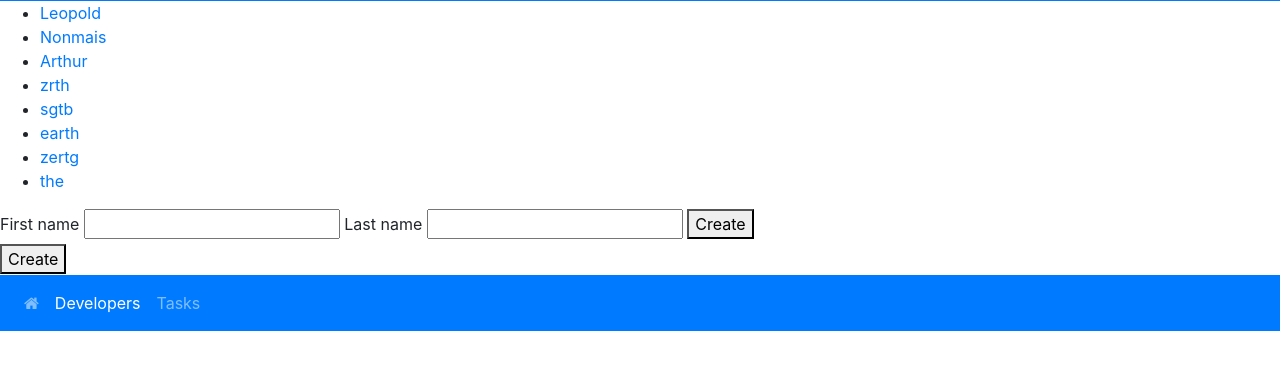
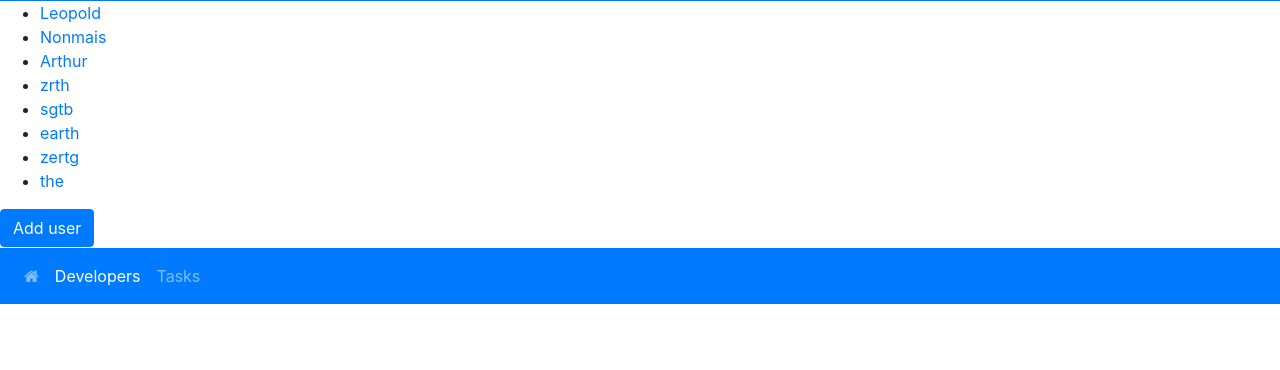
Before and after one commit to leomols97/erpg56-django-django-g53212, a Django app: page /developer/ in a window 1280 px wide. Shown: the part 201-571 px from the top of the page. Run offline with Django 3.2, Linux system fonts and the light colour scheme; data comes from the database, SQL or seed files in the repository; both versions use the stored data as it was after the commit; some libraries are stand-ins or nearby versions.

Commit message:
TD02 done

```diff
--- /dev/null
+++ b/TD01/TD01/developer/templates/developer/_create_dev_modal.html
@@ -0,0 +1,25 @@
+<!-- Ajout d'un bouton pour faire apparaître la boîte de dialogue début du nouveau block -->
+
+{% load crispy_forms_tags %} <!-- <- new -->
+
+<button type="button" class="btn btn-primary" data-toggle="modal" data-target="#add-dev-modal">Add user</button>
+<!-- Ajout du modal contenant le formulaire -->
+<div class="modal fade " id="add-dev-modal">
+    <div class="modal-dialog modal-dialog-centered">
+        <div class="modal-content">
+            <div class="modal-header">
+                <h4 class="modal-title">New developer</h4>
+                <button type="button" class="close" data-dismiss="modal"><i class="fa fa-close"></i></button>
+            </div>
+            <div class="modal-body">
+                <form action="{% url 'developer:create' %}" method="post">
+                    {% csrf_token %}
+                    {{ form|crispy }}
+                    <div>
+                        <button class="btn btn-primary" type="submit">Créer</button>
+                    </div>
+                </form>
+            </div>
+        </div>
+    </div>
+</div> <!-- fin de l'ajout -->
--- a/TD01/TD01/developer/templates/developer/forms.py
+++ b/TD01/TD01/developer/templates/developer/forms.py
@@ -6,3 +6,11 @@ from developer.models import Developer
 class DeveloperForm(forms.Form):
     first_name = forms.CharField(label="First name", max_length=100)
     last_name = forms.CharField(max_length=100)
+
+
+class DeveloperForm(forms.ModelForm):  # forms.ModelForm plutôt que forms.Form
+    # first_name = forms.CharField(label="First name", max_length=100) <- old
+    # last_name = forms.CharField(label='Last name', max_length=100) <-old
+    class Meta:  # <- news
+        model = Developer  # <- new
+        fields = ['first_name', 'last_name']  # <- new
--- a/TD01/TD01/developer/templates/developer/index.html
+++ b/TD01/TD01/developer/templates/developer/index.html
@@ -13,6 +13,11 @@
         </p>
     {% endif %}
 
+    <!-- bloc modal --> <!-- old -->
+    {% include 'developer/_create_dev_modal.html' %}  <!-- new -->
+
+
+    <!--
     <form action="{% url 'developer:create' %}" method="post">
         {% csrf_token %}
         <label for="first_name">First name</label>
@@ -21,13 +26,11 @@
         <input type="text" name="last_name" required>
         <button type="submit">Create</button>
     </form>
-    <form action="{% url 'developer:create' %}" method="post">
-        {% csrf_token %}
-        <!--<label for="first_name">First name</label>
-        <input type="text" name="first_name" required>
-        <label for="last_name">Last name</label>
-        <input type="text" name="last_name" required>-->
-        {{ form }}
-        <button type="submit">Create</button>
-    </form>
+    -->
+    <!--<form action="{% url 'developer:create' %}" method="post"> old
+        {% csrf_token %} # <- old
+        {{ form }} # <- old
+        <button type="submit">Create</button> # <- old
+    </form> # <-ol -->
+
 {% endblock content %}
--- a/TD01/TD01/developer/urls.py
+++ b/TD01/TD01/developer/urls.py
@@ -1,9 +1,13 @@
 from django.urls import path
 from . import views
+from .views import DevDetailVue, IndexView
+
 app_name = 'developer'
 
 urlpatterns = [
- path('', views.index, name='index'),
- path('specifics/<int:developer_id>/', views.detail, name='detail'),
+ # path('', views.index, name='index'), # <- old
+ path('', IndexView.as_view(), name='index'), # <- new
+ # path('<int:developer_id>', views.detail, name='detail'), # <- old
+ path('<int:pk>', DevDetailVue.as_view(), name='detail'), # <- new
  path('create', views.create, name='create'),
 ]
--- a/TD01/TD01/developer/views.py
+++ b/TD01/TD01/developer/views.py
@@ -1,29 +1,52 @@
-from django.shortcuts import render, get_object_or_404
+from django.http import HttpResponseRedirect
+from django.shortcuts import render
+from django.urls import reverse
+from django.views.generic import DetailView, ListView  # <- On ajoute ListView
+
+from developer.templates.developer.forms import DeveloperForm
+from .models import Developer  # <- new
+
+
 # from django.http import HttpResponse # <- old
-
-from .models import Developer  # <- new
-from django.http import HttpResponse, HttpResponseRedirect
-from django.urls import reverse
 
 
 def index(request):
     # return HttpResponse("Hello, world. You're at the developers index.") # <- old
     context = {  # <- new
-        'developers': Developer.objects.all()  # <- new
-    }  # <- new
+        'developers': Developer.objects.all(),
+        'form': DeveloperForm,
+    }
     return render(request, 'developer/index.html', context)  # <-new
 
 
-def detail(request, developer_id):  # <- new
-    developer = get_object_or_404(Developer, pk=developer_id)  # <- new
-    return render(request, 'developer/detail.html', {'developer': developer})
-
 def create(request):
-    Developer.objects.create(
-        first_name=request.POST['first_name'],
-        last_name = request.POST['last_name']
-    )
+    form = DeveloperForm(request.POST)
+    if form.is_valid():
+        Developer.objects.create(
+            first_name=form.cleaned_data['first_name'],
+            last_name=form.cleaned_data['last_name']
+        )
     # Toujours renvoyer une HTTPResponseRedirect après avoir géré correctement
     # les données de la requête POST. Cela empêche les données d'être postée deux
     # fois si l'utilisateur clique sur le bouton précédent.
     return HttpResponseRedirect(reverse('developer:index'))
+
+
+class DevDetailVue(DetailView):
+    model = Developer
+    template_name = 'developer/detail.html'
+    # def detail(request, developer_id):
+    #     developer = Developer.objects.get(pk=developer_id)
+    #     developer = get_object_or_404(Developer, pk=developer_id)
+    #     return render(request, 'developer/detail.html', {'developer': developer})
+
+
+class IndexView(ListView):  # <- new
+    model = Developer  # <- new
+    template_name = "developer/index.html"  # <- new
+    context_object_name = 'developers'  # <- new
+
+    def get_context_data(self, **kwargs):  # <- new
+        context = super(IndexView, self).get_context_data(**kwargs)  # <- new
+        context['form'] = DeveloperForm  # <- new
+        return context  # <- new
```
Also changed, not shown: TD01/TD01/mproject/settings.py (+6 -1 lines), TD01/TD01/db.sqlite3, 1 other file.
